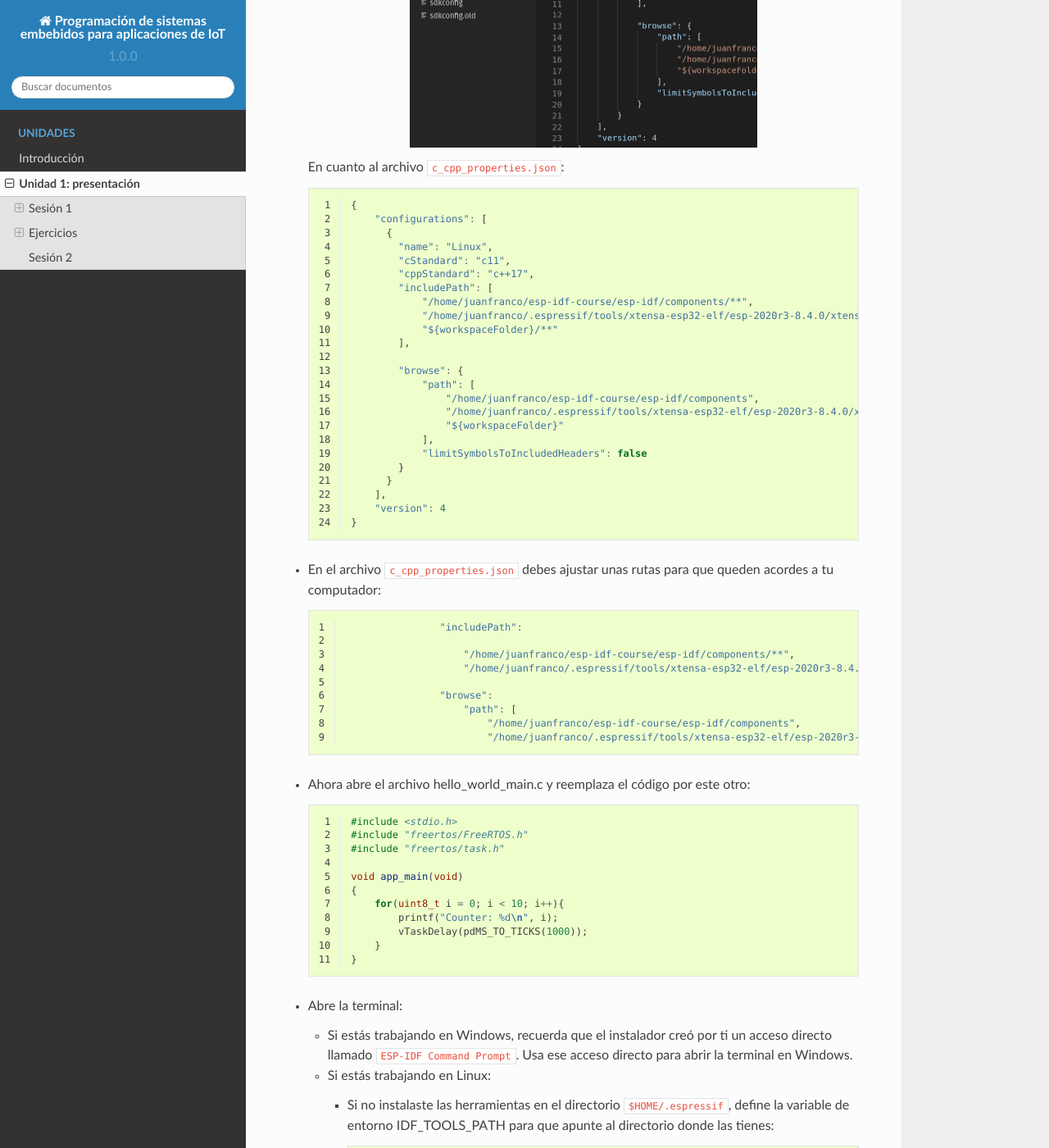
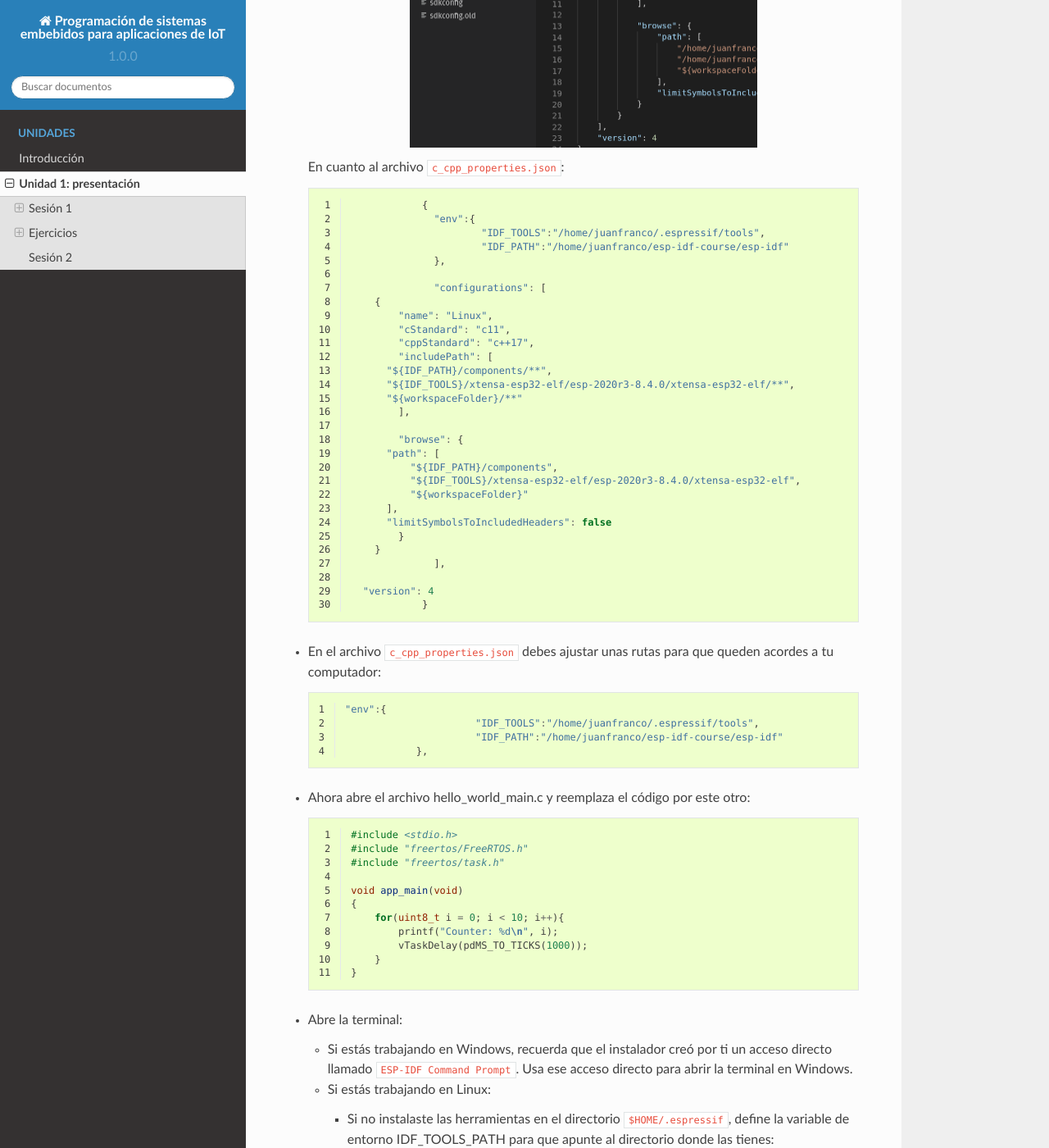
Before and after one commit to juanferfranco/espiot, a Sphinx documentation site: the page built from docs/_unidad1/unidad1.rst, in a window 1280 px wide and 1400 px high, scrolled down 5195 px. Shown: the whole window at 82% size. Built offline with Sphinx 7.4.7 and the Read the Docs theme 2.0.0, drawn with Linux system fonts in a browser that asks for light colours.

Commit message:
update c_cpp_properties.json setup

```diff
--- a/docs/_unidad1/unidad1.rst
+++ b/docs/_unidad1/unidad1.rst
@@ -234,30 +234,36 @@ de todas las herramientas que hemos instalada hasta ahora.
   .. code-block:: javascript
     :linenos:
 
-    {
-        "configurations": [
-          {
+		{
+		  "env":{
+			  "IDF_TOOLS":"/home/juanfranco/.espressif/tools",
+			  "IDF_PATH":"/home/juanfranco/esp-idf-course/esp-idf"
+		  },
+
+		  "configurations": [
+        {
             "name": "Linux",
             "cStandard": "c11",
             "cppStandard": "c++17",
             "includePath": [
-                "/home/juanfranco/esp-idf-course/esp-idf/components/**",
-                "/home/juanfranco/.espressif/tools/xtensa-esp32-elf/esp-2020r3-8.4.0/xtensa-esp32-elf/**",
-                "${workspaceFolder}/**"
+          "${IDF_PATH}/components/**",
+          "${IDF_TOOLS}/xtensa-esp32-elf/esp-2020r3-8.4.0/xtensa-esp32-elf/**",
+          "${workspaceFolder}/**"
             ],
 
             "browse": {
-                "path": [
-                    "/home/juanfranco/esp-idf-course/esp-idf/components",
-                    "/home/juanfranco/.espressif/tools/xtensa-esp32-elf/esp-2020r3-8.4.0/xtensa-esp32-elf",
-                    "${workspaceFolder}"
-                ],
-                "limitSymbolsToIncludedHeaders": false
+          "path": [
+              "${IDF_PATH}/components",
+              "${IDF_TOOLS}/xtensa-esp32-elf/esp-2020r3-8.4.0/xtensa-esp32-elf",
+              "${workspaceFolder}"
+          ],
+          "limitSymbolsToIncludedHeaders": false
             }
-          }
-        ],
-        "version": 4
-    }
+        }
+		  ],
+
+      "version": 4
+		}
 
 * En el archivo ``c_cpp_properties.json`` debes ajustar unas rutas para que
   queden acordes a tu computador:
@@ -265,15 +271,10 @@ de todas las herramientas que hemos instalada hasta ahora.
   .. code-block:: javascript
     :linenos:
 
-		    "includePath":
-
-		        "/home/juanfranco/esp-idf-course/esp-idf/components/**",
-		        "/home/juanfranco/.espressif/tools/xtensa-esp32-elf/esp-2020r3-8.4.0/xtensa-esp32-elf/**",
-
-		    "browse":
-		        "path": [
-		            "/home/juanfranco/esp-idf-course/esp-idf/components",
-		            "/home/juanfranco/.espressif/tools/xtensa-esp32-elf/esp-2020r3-8.4.0/xtensa-esp32-elf",
+    "env":{
+			  "IDF_TOOLS":"/home/juanfranco/.espressif/tools",
+			  "IDF_PATH":"/home/juanfranco/esp-idf-course/esp-idf"
+		},
 
 * Ahora abre el archivo hello_world_main.c y reemplaza el código por este otro:
 
```
